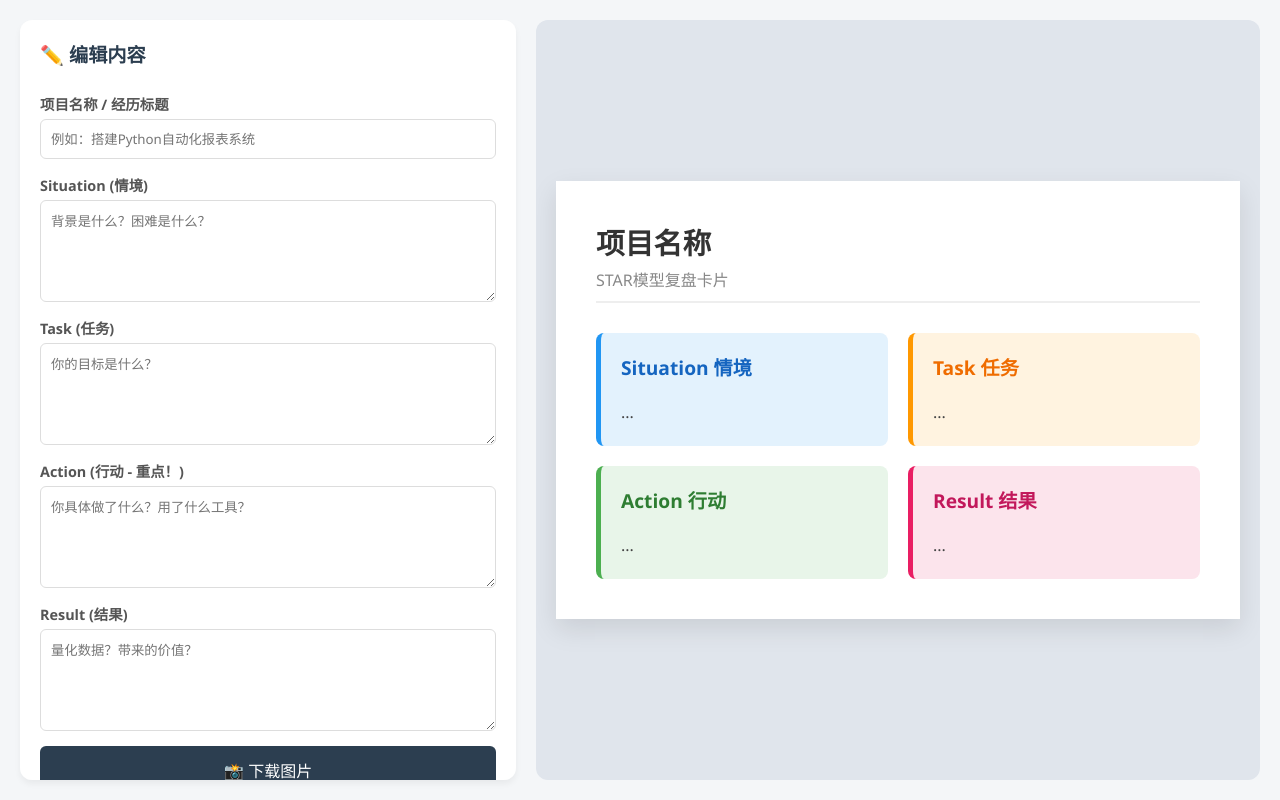
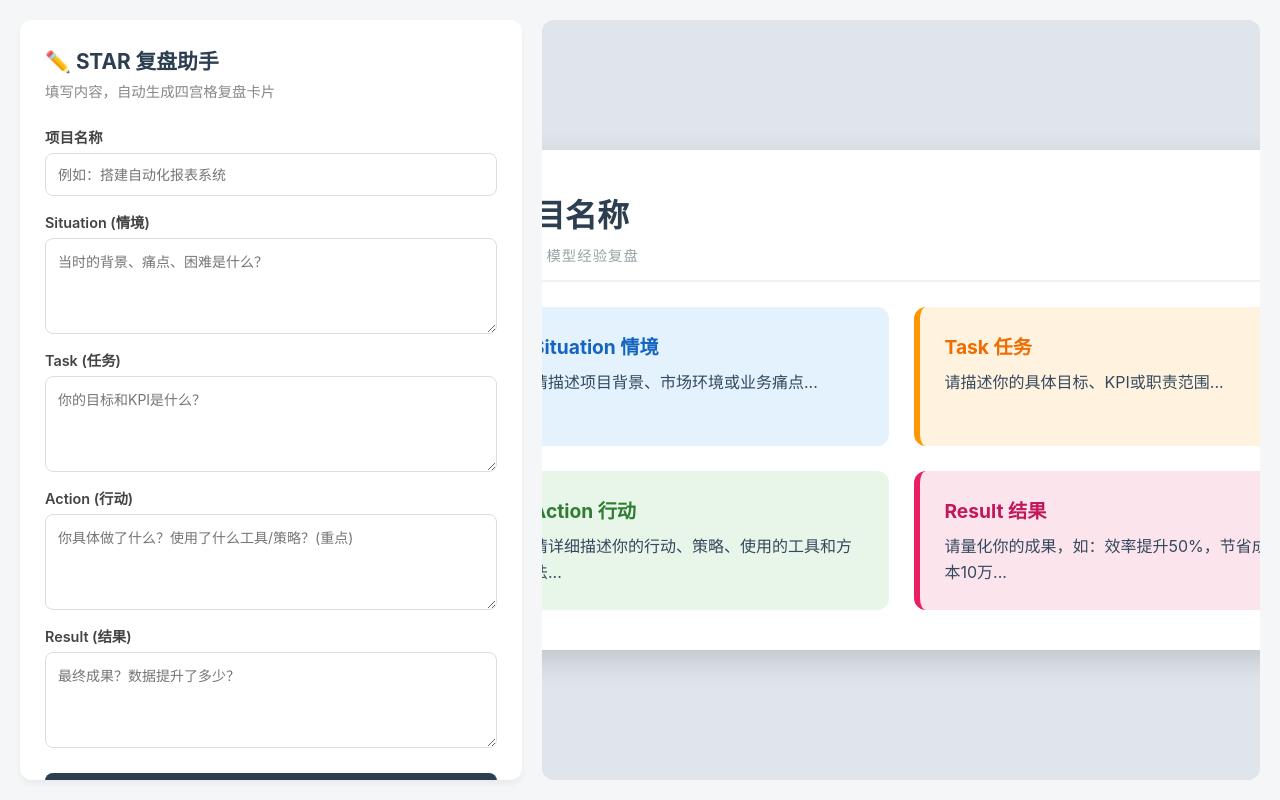
Before and after one commit to Wunala/star-resume-helper, a plain HTML site: page index.html in a window 1280 px wide. Drawn offline with nearby package versions, Linux system fonts and the light colour scheme.

Commit message:
Update index.html

```diff
--- a/index.html
+++ b/index.html
@@ -1,10 +1,9 @@
 <!DOCTYPE html>
 <html lang="zh-CN">
-
 <head>
     <meta charset="UTF-8">
-    <meta name="viewport" content="width=device-width, initial-scale=1.0">
-    <title>STAR复盘卡片生成器</title>
+    <meta name="viewport" content="width=device-width, initial-scale=1.0, maximum-scale=1.0, user-scalable=no">
+    <title>STAR 复盘卡片生成器</title>
     <script src="https://cdnjs.cloudflare.com/ajax/libs/html2canvas/1.4.1/html2canvas.min.js"></script>
     <style>
         :root {
@@ -12,18 +11,14 @@
             --card-bg: #ffffff;
             --primary: #2c3e50;
             --accent: #3498db;
-            --s-color: #e3f2fd;
-            --s-border: #2196f3;
-            --t-color: #fff3e0;
-            --t-border: #ff9800;
-            --a-color: #e8f5e9;
-            --a-border: #4caf50;
-            --r-color: #fce4ec;
-            --r-border: #e91e63;
+            --s-color: #e3f2fd; --s-border: #2196f3;
+            --t-color: #fff3e0; --t-border: #ff9800;
+            --a-color: #e8f5e9; --a-border: #4caf50;
+            --r-color: #fce4ec; --r-border: #e91e63;
         }
 
         body {
-            font-family: 'Segoe UI', 'Microsoft YaHei', sans-serif;
+            font-family: -apple-system, BlinkMacSystemFont, 'Segoe UI', Roboto, 'Helvetica Neue', Arial, sans-serif;
             background-color: var(--bg-color);
             margin: 0;
             padding: 20px;
@@ -31,249 +26,272 @@
             gap: 20px;
             height: 100vh;
             box-sizing: border-box;
+            overflow: hidden; /* PC端默认不滚动，内容区自己滚 */
         }
 
         /* 左侧输入区 */
         .input-panel {
             flex: 1;
             background: var(--card-bg);
-            padding: 20px;
+            padding: 25px;
             border-radius: 12px;
-            box-shadow: 0 4px 6px rgba(0, 0, 0, 0.05);
+            box-shadow: 0 4px 6px rgba(0,0,0,0.05);
             display: flex;
             flex-direction: column;
             gap: 15px;
             overflow-y: auto;
+            min-width: 300px;
         }
 
-        h2 {
-            margin: 0 0 10px 0;
-            color: var(--primary);
-            font-size: 1.2rem;
-        }
+        h2 { margin: 0 0 5px 0; color: var(--primary); font-size: 1.3rem; }
+        .subtitle { color: #888; font-size: 0.9rem; margin-bottom: 10px; }
 
-        .form-group {
-            display: flex;
-            flex-direction: column;
-            gap: 5px;
-        }
+        .form-group { display: flex; flex-direction: column; gap: 6px; }
+        label { font-weight: 600; font-size: 0.9rem; color: #444; }
 
-        label {
-            font-weight: bold;
-            font-size: 0.9rem;
-            color: #555;
-        }
-
-        input,
-        textarea {
-            padding: 10px;
+        input, textarea {
+            padding: 12px;
             border: 1px solid #ddd;
-            border-radius: 6px;
+            border-radius: 8px;
+            font-size: 14px;
             font-family: inherit;
             resize: vertical;
+            transition: border-color 0.2s;
         }
+        input:focus, textarea:focus { border-color: var(--accent); outline: none; }
+        textarea { min-height: 70px; }
 
-        textarea {
-            min-height: 80px;
-        }
-
+        /* 按钮样式优化 */
         button {
-            padding: 12px;
+            padding: 14px;
             background-color: var(--primary);
             color: white;
             border: none;
-            border-radius: 6px;
+            border-radius: 8px;
             cursor: pointer;
             font-size: 1rem;
-            transition: background 0.2s;
-            margin-top: auto;
+            font-weight: 600;
+            transition: all 0.2s;
+            margin-top: 10px;
+            box-shadow: 0 4px 6px rgba(44, 62, 80, 0.2);
         }
+        button:active { transform: scale(0.98); }
 
-        button:hover {
-            background-color: #34495e;
-        }
-
-        /* 右侧预览区 */
+        /* 右侧预览区容器 */
         .preview-panel {
             flex: 1.5;
-            display: flex;
-            align-items: center;
-            justify-content: center;
             background: #e0e5ec;
             border-radius: 12px;
             padding: 20px;
-            overflow: auto;
+            overflow: auto; /* 允许内容过大时滚动 */
+            display: flex;
+            align-items: center; /* PC端垂直居中 */
+            justify-content: center;
         }
 
-        /* 卡片核心样式 */
+        /* 卡片核心样式 (固定宽度以保证生成质量) */
         #star-card {
-            width: 800px;
+            width: 800px; /* 保持固定宽度，确保生成的图片是标准比例 */
+            min-width: 800px; /* 防止被挤压 */
             background: white;
             padding: 40px;
-            box-shadow: 0 10px 25px rgba(0, 0, 0, 0.1);
+            box-shadow: 0 10px 30px rgba(0,0,0,0.15);
             display: flex;
             flex-direction: column;
             gap: 20px;
+            border-radius: 4px; /* 图片本身不需要大圆角 */
         }
 
-        .header {
-            border-bottom: 2px solid #eee;
-            padding-bottom: 10px;
-            margin-bottom: 10px;
-        }
-
-        .header h1 {
-            margin: 0;
-            font-size: 1.8rem;
-            color: #333;
-        }
-
-        .header p {
-            margin: 5px 0 0;
-            color: #888;
-        }
+        .header { border-bottom: 2px solid #f0f0f0; padding-bottom: 15px; margin-bottom: 5px; }
+        .header h1 { margin: 0; font-size: 2rem; color: #2c3e50; }
+        .header p { margin: 8px 0 0; color: #95a5a6; font-size: 0.9rem; letter-spacing: 1px; }
 
         .grid-container {
             display: grid;
             grid-template-columns: 1fr 1fr;
             grid-template-rows: 1fr 1fr;
-            gap: 20px;
+            gap: 25px;
         }
 
         .grid-item {
-            padding: 20px;
-            border-radius: 8px;
-            border-left: 5px solid #ccc;
+            padding: 25px;
+            border-radius: 12px;
+            border-left: 6px solid #ccc;
             background: #fafafa;
         }
 
-        .grid-item h3 {
-            margin-top: 0;
-            font-size: 1.2rem;
-            display: flex;
-            align-items: center;
-            gap: 8px;
+        .grid-item h3 { margin: 0 0 10px 0; font-size: 1.2rem; display: flex; align-items: center; gap: 8px; }
+        .grid-item .content { font-size: 1rem; line-height: 1.6; color: #34495e; white-space: pre-wrap; word-wrap: break-word;}
+
+        /* STAR 颜色系统 */
+        .s-box { background: var(--s-color); border-color: var(--s-border); }
+        .s-box h3 { color: #1565c0; }
+        .t-box { background: var(--t-color); border-color: var(--t-border); }
+        .t-box h3 { color: #ef6c00; }
+        .a-box { background: var(--a-color); border-color: var(--a-border); }
+        .a-box h3 { color: #2e7d32; }
+        .r-box { background: var(--r-color); border-color: var(--r-border); }
+        .r-box h3 { color: #c2185b; }
+
+        /* ========= 移动端适配核心代码 ========= */
+        @media (max-width: 900px) {
+            body {
+                flex-direction: column; /* 上下排列 */
+                height: auto;
+                padding: 10px;
+                overflow-y: auto; /* 允许整个页面滚动 */
             }
 
-        .grid-item .content {
-            font-size: 1rem;
-            line-height: 1.6;
-            color: #444;
-            white-space: pre-wrap;
+            .input-panel {
+                flex: none; /* 取消弹性伸缩 */
+                width: auto;
+                box-shadow: none;
+                padding: 15px;
             }
 
-        /* STAR 特定颜色 */
-        .s-box {
-            background: var(--s-color);
-            border-color: var(--s-border);
+            .preview-panel {
+                flex: none;
+                width: auto;
+                padding: 15px;
+                background: transparent; /* 移动端去掉灰色背景让视野更开阔 */
+                justify-content: flex-start; /* 靠左对齐，方便滑动 */
+                margin-top: 20px;
+                border-top: 1px solid #ddd;
             }
 
-        .s-box h3 {
-            color: #1565c0;
+            /* 移动端提示用户可以滑动的遮罩 */
+            .preview-panel::before {
+                content: "← 左右滑动预览图片 →";
+                display: block;
+                position: absolute;
+                margin-top: -30px;
+                font-size: 0.8rem;
+                color: #888;
+                width: 100%;
+                text-align: center;
+                left: 0;
             }
 
-        .t-box {
-            background: var(--t-color);
-            border-color: var(--t-border);
+            /* 在手机上，卡片保持800px宽，让用户滑动查看，
+               这样下载下来的图片依然是高清且排版完美的 */
+            #star-card {
+                transform: scale(1);
+                transform-origin: top left;
             }
-
-        .t-box h3 {
-            color: #ef6c00;
-        }
-
-        .a-box {
-            background: var(--a-color);
-            border-color: var(--a-border);
-        }
-
-        .a-box h3 {
-            color: #2e7d32;
-        }
-
-        .r-box {
-            background: var(--r-color);
-            border-color: var(--r-border);
-        }
-
-        .r-box h3 {
-            color: #c2185b;
         }
     </style>
 </head>
-
 <body>
 
     <div class="input-panel">
-        <h2>✏️ 编辑内容</h2>
+        <div>
+            <h2>✏️ STAR 复盘助手</h2>
+            <div class="subtitle">填写内容，自动生成四宫格复盘卡片</div>
+        </div>
+
         <div class="form-group">
-            <label>项目名称 / 经历标题</label>
-            <input type="text" id="input-title" placeholder="例如：搭建Python自动化报表系统" oninput="updateCard()">
+            <label>项目名称</label>
+            <input type="text" id="input-title" placeholder="例如：搭建自动化报表系统" oninput="updateCard()">
         </div>
         <div class="form-group">
             <label>Situation (情境)</label>
-            <textarea id="input-s" placeholder="背景是什么？困难是什么？" oninput="updateCard()"></textarea>
+            <textarea id="input-s" placeholder="当时的背景、痛点、困难是什么？" oninput="updateCard()"></textarea>
         </div>
         <div class="form-group">
             <label>Task (任务)</label>
-            <textarea id="input-t" placeholder="你的目标是什么？" oninput="updateCard()"></textarea>
+            <textarea id="input-t" placeholder="你的目标和KPI是什么？" oninput="updateCard()"></textarea>
         </div>
         <div class="form-group">
-            <label>Action (行动 - 重点！)</label>
-            <textarea id="input-a" placeholder="你具体做了什么？用了什么工具？" oninput="updateCard()"></textarea>
+            <label>Action (行动)</label>
+            <textarea id="input-a" placeholder="你具体做了什么？使用了什么工具/策略？(重点)" oninput="updateCard()"></textarea>
         </div>
         <div class="form-group">
             <label>Result (结果)</label>
-            <textarea id="input-r" placeholder="量化数据？带来的价值？" oninput="updateCard()"></textarea>
+            <textarea id="input-r" placeholder="最终成果？数据提升了多少？" oninput="updateCard()"></textarea>
         </div>
-        <button onclick="downloadImage()">📸 下载图片</button>
+        <button onclick="downloadImage()">📸 生成并下载图片</button>
+
+        <div style="text-align: center; margin-top: 20px; color: #aaa; font-size: 0.8rem;">
+            🔒 数据纯本地处理，不上传服务器<br>
+            Hosted on GitHub Pages
+        </div>
     </div>
 
     <div class="preview-panel">
         <div id="star-card">
             <div class="header">
                 <h1 id="card-title">项目名称</h1>
-                <p>STAR模型复盘卡片</p>
+                <p>STAR 模型经验复盘</p>
             </div>
             <div class="grid-container">
                 <div class="grid-item s-box">
                     <h3>Situation 情境</h3>
-                    <div class="content" id="card-s">...</div>
+                    <div class="content" id="card-s">在此处填写背景...</div>
                 </div>
                 <div class="grid-item t-box">
                     <h3>Task 任务</h3>
-                    <div class="content" id="card-t">...</div>
+                    <div class="content" id="card-t">在此处填写目标...</div>
                 </div>
                 <div class="grid-item a-box">
                     <h3>Action 行动</h3>
-                    <div class="content" id="card-a">...</div>
+                    <div class="content" id="card-a">在此处填写行动...</div>
                 </div>
                 <div class="grid-item r-box">
                     <h3>Result 结果</h3>
-                    <div class="content" id="card-r">...</div>
+                    <div class="content" id="card-r">在此处填写结果...</div>
                 </div>
             </div>
         </div>
     </div>
 
     <script>
+        // 初始化运行一次，防止空白
+        window.onload = updateCard;
+
         function updateCard() {
-            document.getElementById('card-title').innerText = document.getElementById('input-title').value || '项目名称';
-            document.getElementById('card-s').innerText = document.getElementById('input-s').value || '在此处填写背景...';
-            document.getElementById('card-t').innerText = document.getElementById('input-t').value || '在此处填写目标...';
-            document.getElementById('card-a').innerText = document.getElementById('input-a').value || '在此处填写行动...';
-            document.getElementById('card-r').innerText = document.getElementById('input-r').value || '在此处填写结果...';
+            // 获取输入值，如果没有输入则显示占位符
+            const safeText = (id, placeholder) => {
+                const val = document.getElementById(id).value;
+                return val ? val : placeholder;
+            };
+
+            document.getElementById('card-title').innerText = safeText('input-title', '项目名称');
+            document.getElementById('card-s').innerText = safeText('input-s', '请描述项目背景、市场环境或业务痛点...');
+            document.getElementById('card-t').innerText = safeText('input-t', '请描述你的具体目标、KPI或职责范围...');
+            document.getElementById('card-a').innerText = safeText('input-a', '请详细描述你的行动、策略、使用的工具和方法...');
+            document.getElementById('card-r').innerText = safeText('input-r', '请量化你的成果，如：效率提升50%，节省成本10万...');
         }
 
         function downloadImage() {
             const card = document.getElementById('star-card');
-            html2canvas(card, { scale: 2 }).then(canvas => {
+            const btn = document.querySelector('button');
+
+            // 按钮给点反馈
+            const originalText = btn.innerText;
+            btn.innerText = '⏳ 生成中...';
+            btn.style.opacity = '0.7';
+
+            // 稍微延迟一下以允许UI刷新
+            setTimeout(() => {
+                html2canvas(card, {
+                    scale: 2, // 2倍清晰度
+                    backgroundColor: "#ffffff", // 确保背景是白的（防止透明）
+                    logging: false
+                }).then(canvas => {
                     const link = document.createElement('a');
-                link.download = 'STAR_复盘_' + (document.getElementById('input-title').value || '未命名') + '.png';
-                link.href = canvas.toDataURL();
+                    // 文件名加上时间戳防止重名
+                    const date = new Date().toISOString().slice(0,10);
+                    const title = document.getElementById('input-title').value || 'STAR复盘';
+                    link.download = `STAR_${title}_${date}.png`;
+                    link.href = canvas.toDataURL('image/png');
                     link.click();
+
+                    // 恢复按钮
+                    btn.innerText = originalText;
+                    btn.style.opacity = '1';
                 });
+            }, 100);
         }
     </script>
 </body>
-
 </html>
```
Lines whose indentation alone changed are shown as unchanged.
